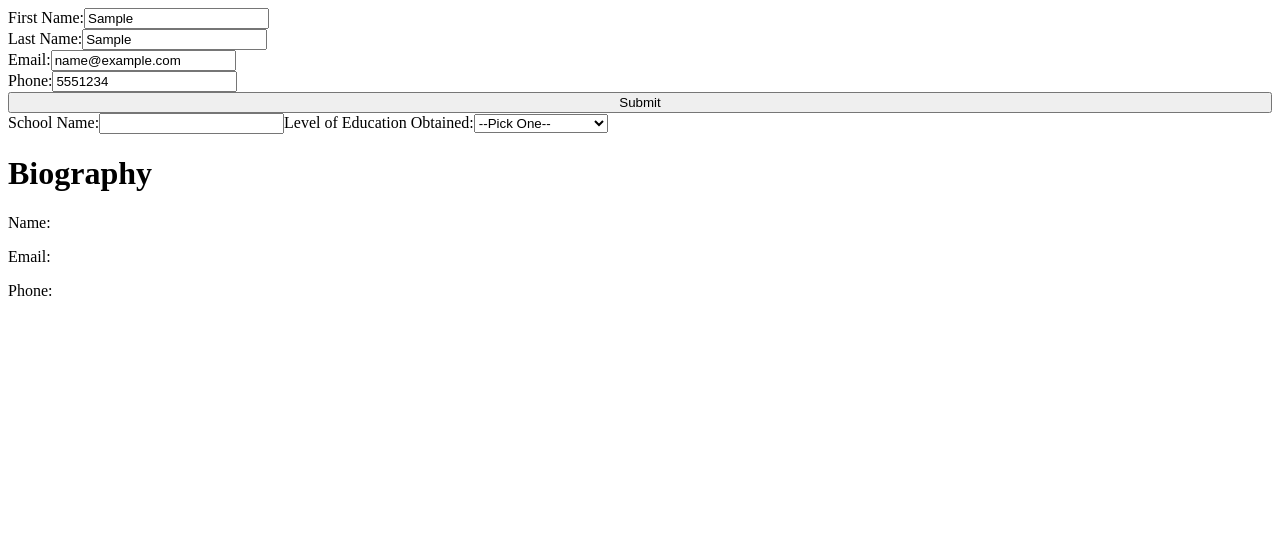
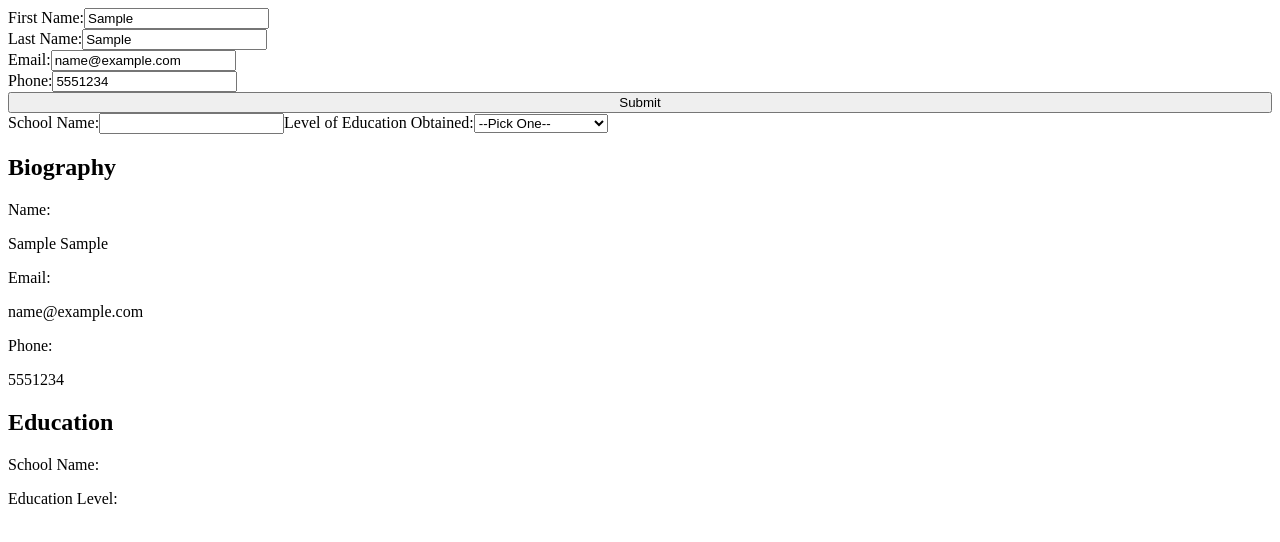
Before and after one commit to johnnyyork13/react-cv, a React (Create React App) app: page / in a window 1280 px wide. Both pictures are taken after typing "Sample", "Sample", "name@example.com", "5551234" into the empty fields and a click on the button "Submit". Shown: the top 542 px of the page. Built offline with nearby package versions, Linux system fonts and the light colour scheme.

Commit message:
add school component

```diff
--- a/src/App.js
+++ b/src/App.js
@@ -16,26 +16,43 @@ class App extends Component {
       lastName: "",
       email: "",
       phone: "",
-      schools: []
+      schools: [],
+      jobs: [],
+      //temporary value variables
+      schoolName: "",
+      educationLevel: "",
+      jobName: "",
+      jobTitle: "",
+      jobTasks: [],
+      jobTask: ""
     }
 
     this.handleChange = this.handleChange.bind(this);
     this.handleSubmit = this.handleSubmit.bind(this);
+
   }
 
   handleChange(event){
     const {name, value} = event.target
     this.setState((prev) => ({
       ...prev,
-      [name]: name === value,
-      pushed: false
+      [name]: value
+      //pushed: false
     }))
   }
 
   handleSubmit(event) {
+    const schoolArray = this.state.schools;
     event.preventDefault();
     this.setState((prev) => ({
       ...prev,
+      schools: [
+        ...schoolArray,
+        {
+          schoolName: this.state.schoolName,
+          educationLevel: this.state.educationLevel
+        }
+      ],
       pushed: true
     }))
   }
@@ -60,6 +77,7 @@ class App extends Component {
           lastName={this.state.lastName}
           email={this.state.email}
           phone={this.state.phone}
+          schools={this.state.schools}
         />
 
       </div>
--- a/src/Finished.js
+++ b/src/Finished.js
@@ -1,24 +1,49 @@
 import React, { Component } from 'react';
 
-class Finished extends Component{
+class AddSchool extends Component {
     render() {
         return (
-            <div className="finished">
-                <h1>Biography</h1>
-                <label>Name:
-                    <p>{this.props.pushed && this.props.firstName} {this.props.pushed && this.props.lastName}</p>
+            <div className="education-finished">
+                <label>School Name:
+                    <p>{this.props.schoolName}</p>
                 </label>
-
-                <label>Email:
-                    <p>{this.props.pushed && this.props.email}</p>
-                </label>
-
-                <label>Phone:
-                    <p>{this.props.pushed && this.props.phone}</p>
+                <label>Education Level:
+                    <p>{this.props.educationLevel}</p>
                 </label>
             </div>
         )
     }
 }
 
+class Finished extends Component{
+    render() {
+        const educationMap = this.props.schools.map((obj) =>
+            <AddSchool
+                schoolName={obj.schoolName}
+                educationLevel={obj.educationLevel}
+            />)
+        return (
+            <div className="finished">
+                <div class="bio-finished">
+                    <h2>Biography</h2>
+                    <label>Name:
+                        <p>{this.props.firstName} {this.props.lastName}</p>
+                    </label>
+                    <label>Email:
+                        <p>{this.props.email}</p>
+                    </label>
+
+                    <label>Phone:
+                        <p>{this.props.phone}</p>
+                    </label>
+                </div>
+                <div className="education-finished">
+                    <h2>Education</h2>
+                    {educationMap}
+                </div>
+            </div>
+        )
+    }
+}
+
 export default Finished;
```
